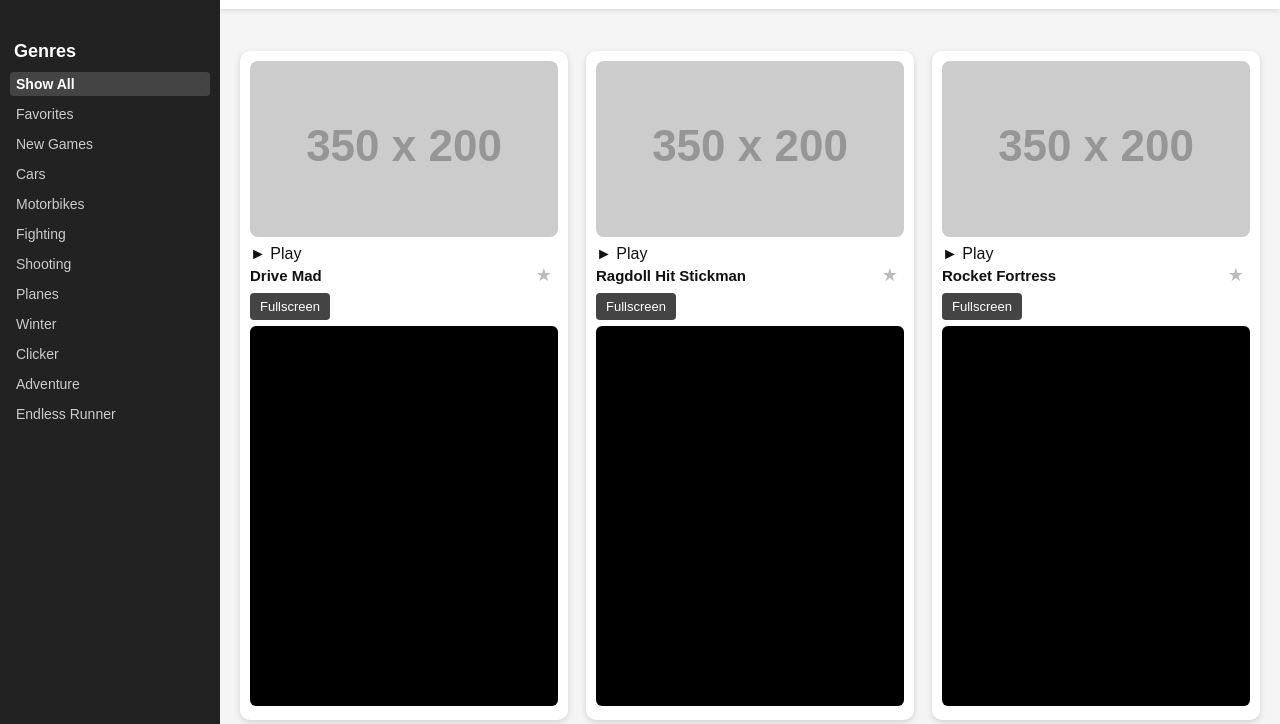
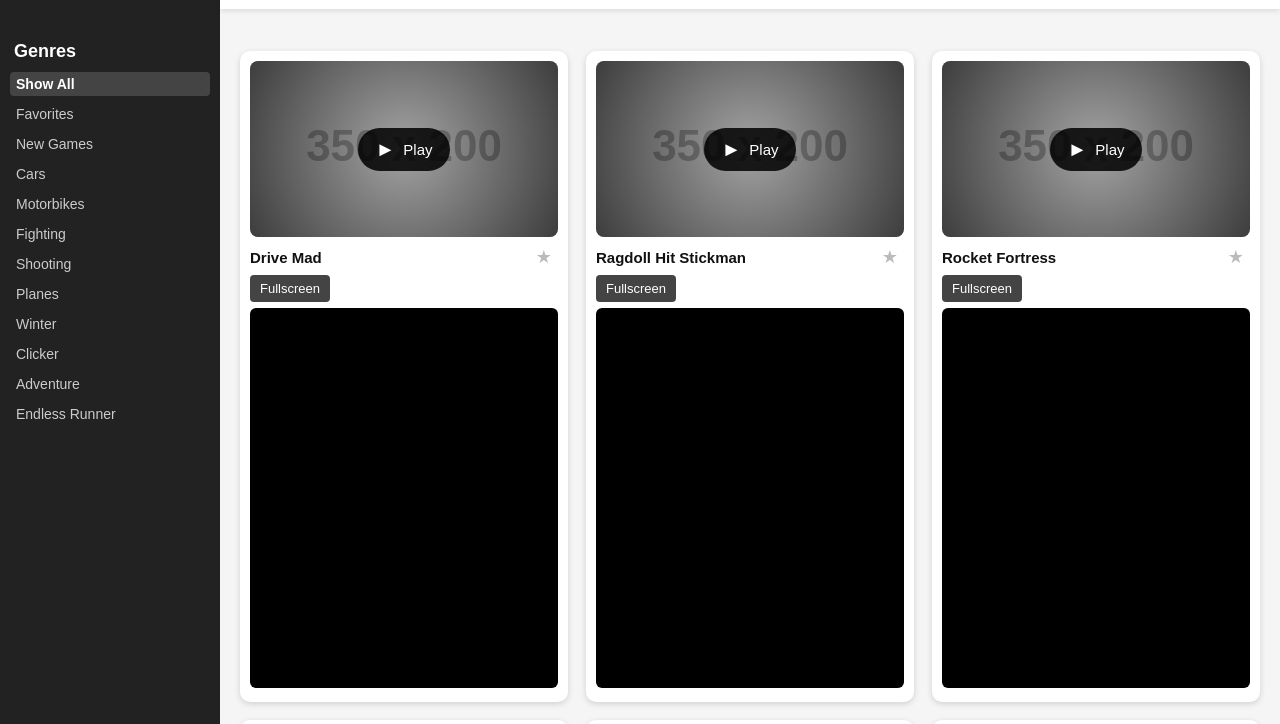
Before and after one commit to Webgames297/Webgames297.github.io, a plain HTML site: page index.html in a window 1280 px wide. Shown: the part 49-773 px from the top of the page. Drawn offline with Linux system fonts and the light colour scheme; placeholder pictures from the web are drawn by us.

Commit message:
no
Added styles for thumb wrapper, play overlay, and play button.

```diff
--- a/css/style.css
+++ b/css/style.css
@@ -150,15 +150,46 @@ body.dark .game {
   box-shadow: 0 2px 6px rgba(0,0,0,.7);
 }
 
+.thumb-wrapper {
+  position: relative;
+  border-radius: 8px;
+  overflow: hidden;
+  margin-bottom: 8px;
+}
+
 .game-thumb {
   width: 100%;
   height: auto;
-  border-radius: 8px;
-  margin-bottom: 8px;
   display: block;
-  position: relative;
-  z-index: 1;
-  filter: none !important;
+}
+
+.play-overlay {
+  position: absolute;
+  inset: 0;
+  display: flex;
+  align-items: center;
+  justify-content: center;
+  background: radial-gradient(circle, rgba(0,0,0,0.2), rgba(0,0,0,0.7));
+}
+
+.play-button {
+  display: flex;
+  align-items: center;
+  gap: 8px;
+  padding: 10px 18px;
+  border-radius: 999px;
+  background: rgba(0,0,0,0.85);
+  color: #fff;
+  font-size: 16px;
+  cursor: pointer;
+}
+
+.play-icon {
+  font-size: 20px;
+}
+
+.play-text {
+  font-size: 15px;
 }
 
 .game-header-row {
@@ -179,8 +210,8 @@ body.dark .game {
   color: #bbb;
   font-size: 18px;
   cursor: pointer;
-  z-index: 5;
   position: relative;
+  z-index: 3;
 }
 
 .fav-btn.fav {
@@ -201,8 +232,8 @@ body.dark .game {
   font-size: 13px;
   cursor: pointer;
   margin-bottom: 6px;
-  z-index: 5;
   position: relative;
+  z-index: 3;
 }
 
 .fullscreen-btn:hover {
@@ -227,7 +258,7 @@ iframe {
   border-radius: 6px;
   background: #000;
   position: relative;
-  z-index: 2;
+  z-index: 1;
 }
 
 @media (max-width: 768px) {
```
